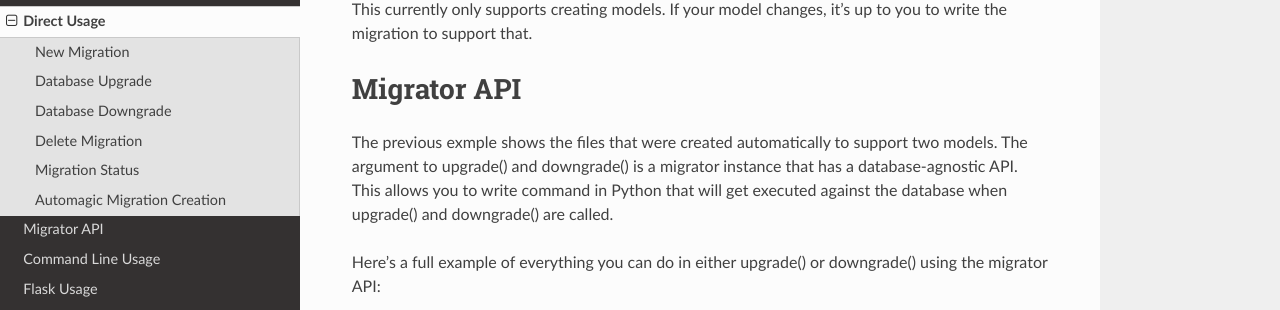
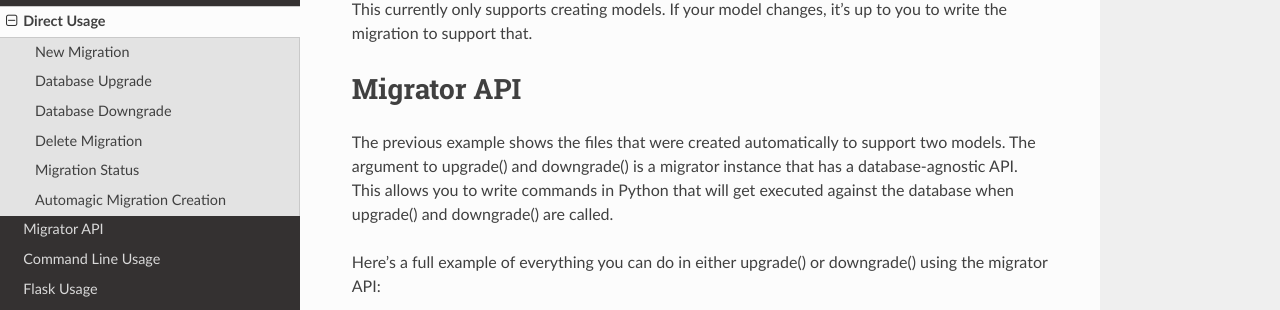
Before and after one commit to timster/peewee-moves, a Sphinx documentation site: the page built from docs/usage.rst, in a window 1280 px wide and 900 px high, scrolled down 3632 px. Shown: the part 125-435 px from the top of the window. Built offline with Sphinx 7.4.7 and the Read the Docs theme 2.0.0, drawn with Linux system fonts in a browser that asks for light colours; some of the changed text lies outside the part shown.

Commit message:
Fix typos and clarify

```diff
--- a/docs/usage.rst
+++ b/docs/usage.rst
@@ -196,9 +196,9 @@
 Migrator API
 ============
 
-The previous exmple shows the files that were created automatically to support two models.
+The previous example shows the files that were created automatically to support two models.
 The argument to upgrade() and downgrade() is a migrator instance that has a database-agnostic API.
-This allows you to write command in Python that will get executed against the database when
+This allows you to write commands in Python that will get executed against the database when
 upgrade() and downgrade() are called.
 
 Here's a full example of everything you can do in either upgrade() or downgrade() using the migrator
@@ -331,7 +331,7 @@
         'name': 'test.sqlite'
     }
 
-The ``db`` command will automatically add the command to the cli if Flask is installed:
+The ``db`` command is automatically added to the cli if Flask is installed:
 
 .. code:: console
 
```
